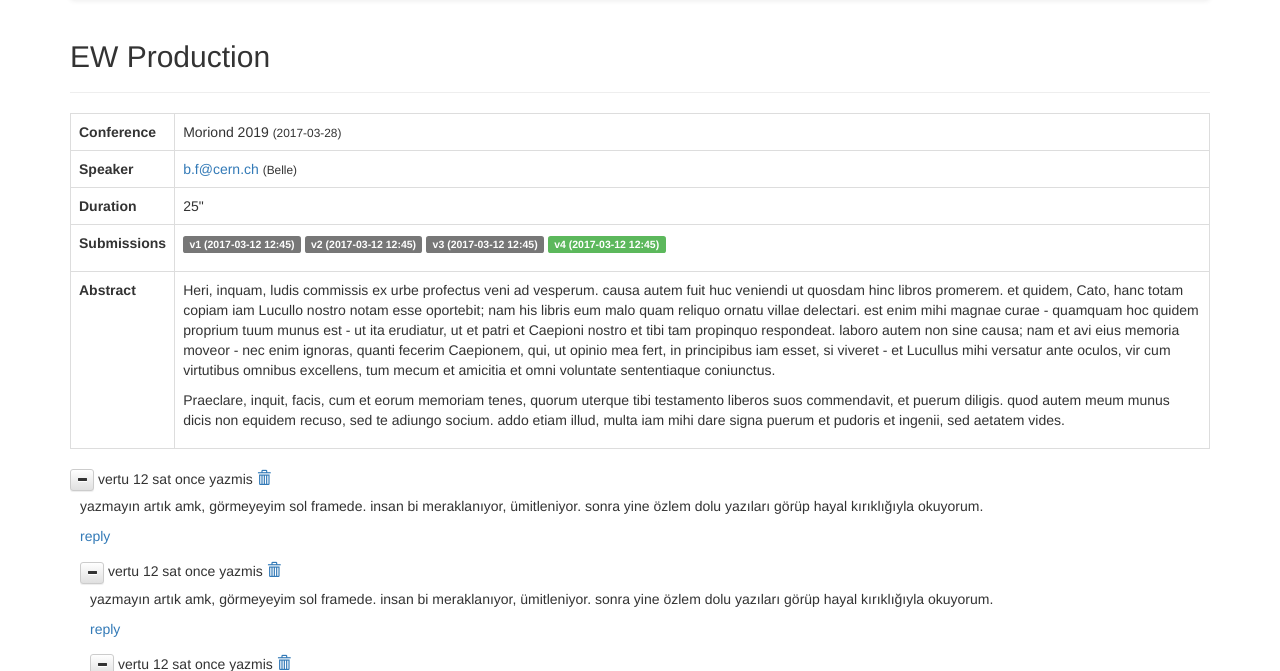
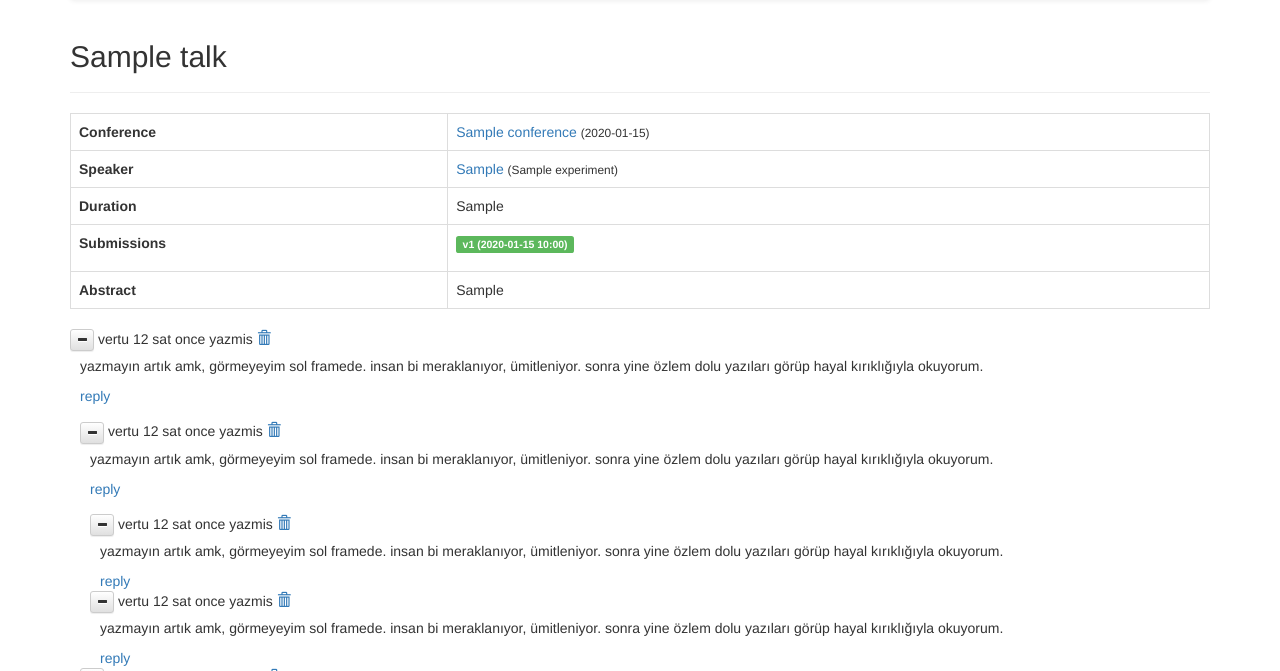
Before and after one commit to chrisburr/lhcb-talky, a Flask app: page /view/1/ in a window 1280 px wide. Shown: the part 56-727 px from the top of the page. Run offline with Flask 2, Linux system fonts and the light colour scheme; tables that the repository leaves empty hold one stand-in row (values such as "Sample post"); some libraries are stand-ins or nearby versions.

Commit message:
Show talk info in view and generate random abstracts/submissions

```diff
--- a/talky_2/interface/display.py
+++ b/talky_2/interface/display.py
@@ -1,13 +1,36 @@
-from flask import render_template
+from flask import render_template, abort
 
 from ..talky import app
+from .. import schema
 
 
 @app.route('/view/<talk_id>/')
 def period_info(talk_id=None):
+    # TODO Sanitise talk_id
+    talk = schema.Talk.query.get(talk_id)
+    if not talk:
+        abort(404)
+
+    submissions = [
+        [submission.id, submission.time.strftime("%Y-%m-%d %H:%M")]
+        for submission in sorted(talk.submissions, key=lambda s: s.time)
+    ]
+
+    print('*'*10, talk)
+    print('*'*10, submissions)
     return render_template(
         'view_id.html',
-        talk_id=talk_id
+        talk_id=talk_id,
+        title=talk.title,
+        abstract=talk.abstract,
+        duration=talk.duration,
+        speaker=talk.speaker,
+        experiment=talk.experiment.name,
+        conference_name=talk.conference.name,
+        conference_url=talk.conference.url,
+        conference_start_date=talk.conference.start_date.date(),
+        submissions=submissions,
+        comments=[]
     )
 
 
--- a/talky_2/templates/view_id.html
+++ b/talky_2/templates/view_id.html
@@ -33,20 +33,19 @@
       </nav>
 
       <div class="page-header">
-        <h2>EW Production</h2>
+        <h2>{{ title }}</h2>
       </div>
 
       <h1></h1>
-
       <table class="table table-hover table-bordered searchable">
         <tr>
           <td><b>Conference</b></td>
-          <td>Moriond 2019 <small>(2017-03-28)</small></td>
+          <td><a href="{{ conference_url }}">{{ conference_name }}</a> <small>({{ conference_start_date }})</small></td>
         </tr>
 
         <tr>
           <td><b>Speaker</b></td>
-          <td><a href="mailto:b.f@cern.ch">b.f@cern.ch</a> <small>(Belle)</small></td>
+          <td><a href="mailto:{{ speaker }}">{{ speaker }}</a> <small>({{ experiment }})</small></td>
         </tr>
 
         <!-- <tr>
@@ -56,37 +55,25 @@
 
         <tr>
           <td><b>Duration</b></td>
-          <td>25&#34;</td>
+          <td>{{ duration }}</td>
         </tr>
 
         <tr>
           <td><b>Submissions</b></td>
           <td><p>
-            <a href="submission/v1"><span class="label label-default">v1 (2017-03-12 12:45)</span></a>
-            <a href="submission/v2"><span class="label label-default">v2 (2017-03-12 12:45)</span></a>
-            <a href="submission/v3"><span class="label label-default">v3 (2017-03-12 12:45)</span></a>
-            <a href="submission/v4"><span class="label label-success">v4 (2017-03-12 12:45)</span></a>
+            {% for id, time in submissions %}
+            <a href="submission/v{{ loop.index }}"><span class="label label-{% if loop.last %}success{% else %}default{% endif %}">v{{ loop.index }} ({{ time }})</span></a>
+            {% endfor %}
           </p></td>
         </tr>
 
         <tr>
           <td><b>Abstract</b></td>
-          <td><p>Heri, inquam, ludis commissis ex urbe profectus veni ad vesperum.
-causa autem fuit huc veniendi ut quosdam hinc libros promerem. et
-quidem, Cato, hanc totam copiam iam Lucullo nostro notam esse oportebit;
-nam his libris eum malo quam reliquo ornatu villae delectari. est enim
-mihi magnae curae - quamquam hoc quidem proprium tuum munus est - ut ita
-erudiatur, ut et patri et Caepioni nostro et tibi tam propinquo
-respondeat. laboro autem non sine causa; nam et avi eius memoria moveor
-- nec enim ignoras, quanti fecerim Caepionem, qui, ut opinio mea fert,
-in principibus iam esset, si viveret - et Lucullus mihi versatur ante
-oculos, vir cum virtutibus omnibus excellens, tum mecum et amicitia et
-omni voluntate sententiaque coniunctus.</p>
-<p>Praeclare, inquit, facis, cum et eorum memoriam tenes, quorum uterque
-tibi testamento liberos suos commendavit, et puerum diligis. quod autem
-meum munus dicis non equidem recuso, sed te adiungo socium. addo etiam
-illud, multa iam mihi dare signa puerum et pudoris et ingenii, sed
-aetatem vides.</p></td>
+          <td>
+            {% for line in abstract.splitlines() %}
+                {{line}}<br \>
+            {% endfor %}
+          </td>
         </tr>
       </table>
 
```
Also changed, not shown: talky_2/__main__.py (+20 -6 lines).
